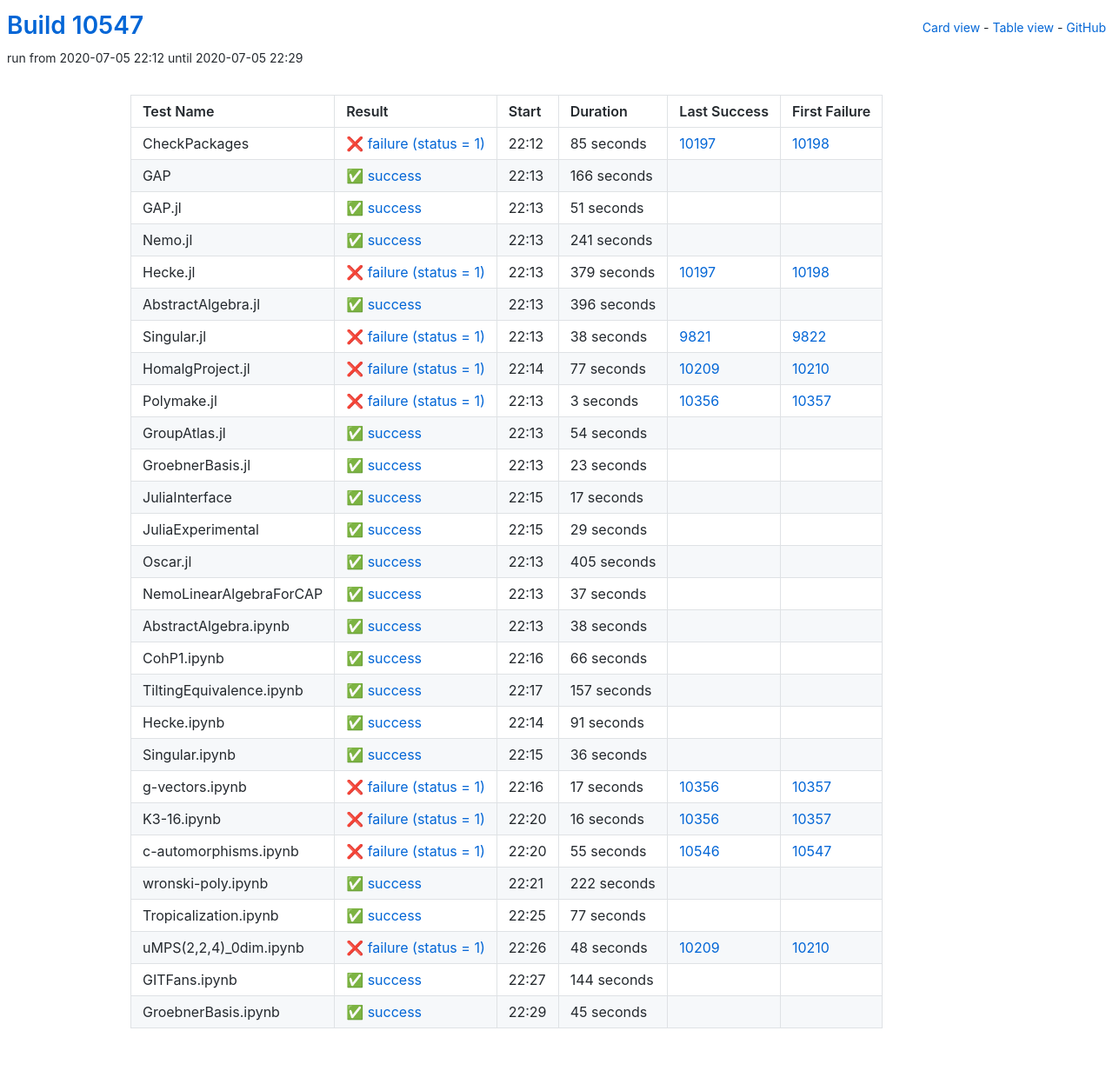
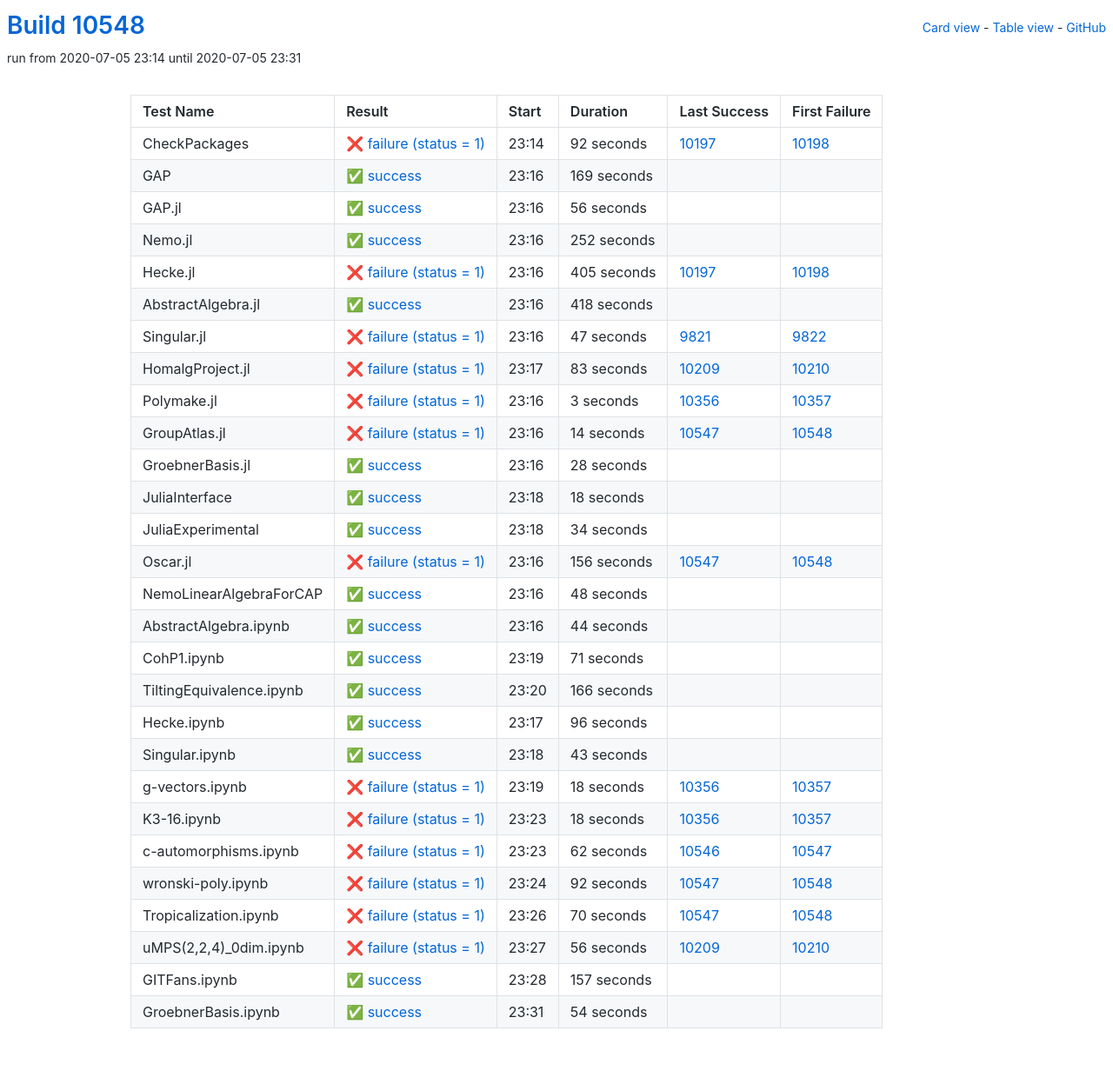
Before and after one commit to oscar-system/oscar-ci-status, a Jekyll site: the page built from table.html, in a window 1280 px wide. Shown: the whole page at 87% size. Built offline with Jekyll 4.4.1, drawn with Linux system fonts in a browser that asks for light colours.

Commit message:
Build #10548

```diff
--- a/_data/ci.yml
+++ b/_data/ci.yml
@@ -1,6 +1,6 @@
 ---
-build: 10547
-build_url: https://oscarci.mathematik.uni-kl.de/job/oscar/10547/
+build: 10548
+build_url: https://oscarci.mathematik.uni-kl.de/job/oscar/10548/
 job: oscar
 organization: oscar-system
 repo: oscar-ci-status
@@ -8,104 +8,104 @@
 tests:
 - name: CheckPackages
   id: checkpackages
-  log: https://oscarci.mathematik.uni-kl.de/job/oscar/10547/artifact/logs/build-10547/CheckPackages.log
-  start: 2020-07-05 22:12
+  log: https://oscarci.mathematik.uni-kl.de/job/oscar/10548/artifact/logs/build-10548/CheckPackages.log
+  start: 2020-07-05 23:14
   success: false
   exitcode: 1
   status: failure
-  duration: 85
+  duration: 92
   last_success: 10197
   last_success_url: https://oscarci.mathematik.uni-kl.de/job/oscar/10197/
   first_failure: 10198
   first_failure_url: https://oscarci.mathematik.uni-kl.de/job/oscar/10198/
 - name: GAP
   id: gap
-  log: https://oscarci.mathematik.uni-kl.de/job/oscar/10547/artifact/logs/build-10547/GAP.log
-  start: 2020-07-05 22:13
+  log: https://oscarci.mathematik.uni-kl.de/job/oscar/10548/artifact/logs/build-10548/GAP.log
+  start: 2020-07-05 23:16
   success: true
   exitcode: 0
   status: success
-  duration: 166
+  duration: 169
   last_success: false
   last_success_url:
   first_failure: false
   first_failure_url:
 - name: GAP.jl
   id: gap-jl
-  log: https://oscarci.mathematik.uni-kl.de/job/oscar/10547/artifact/logs/build-10547/GAP.jl.log
-  start: 2020-07-05 22:13
+  log: https://oscarci.mathematik.uni-kl.de/job/oscar/10548/artifact/logs/build-10548/GAP.jl.log
+  start: 2020-07-05 23:16
   success: true
   exitcode: 0
   status: success
-  duration: 51
+  duration: 56
   last_success: false
   last_success_url:
   first_failure: false
   first_failure_url:
 - name: Nemo.jl
   id: nemo-jl
-  log: https://oscarci.mathematik.uni-kl.de/job/oscar/10547/artifact/logs/build-10547/Nemo.jl.log
-  start: 2020-07-05 22:13
+  log: https://oscarci.mathematik.uni-kl.de/job/oscar/10548/artifact/logs/build-10548/Nemo.jl.log
+  start: 2020-07-05 23:16
   success: true
   exitcode: 0
   status: success
-  duration: 241
+  duration: 252
   last_success: false
   last_success_url:
   first_failure: false
   first_failure_url:
 - name: Hecke.jl
   id: hecke-jl
-  log: https://oscarci.mathematik.uni-kl.de/job/oscar/10547/artifact/logs/build-10547/Hecke.jl.log
-  start: 2020-07-05 22:13
+  log: https://oscarci.mathematik.uni-kl.de/job/oscar/10548/artifact/logs/build-10548/Hecke.jl.log
+  start: 2020-07-05 23:16
   success: false
   exitcode: 1
   status: failure
-  duration: 379
+  duration: 405
   last_success: 10197
   last_success_url: https://oscarci.mathematik.uni-kl.de/job/oscar/10197/
   first_failure: 10198
   first_failure_url: https://oscarci.mathematik.uni-kl.de/job/oscar/10198/
 - name: AbstractAlgebra.jl
   id: abstractalgebra-jl
-  log: https://oscarci.mathematik.uni-kl.de/job/oscar/10547/artifact/logs/build-10547/AbstractAlgebra.jl.log
-  start: 2020-07-05 22:13
+  log: https://oscarci.mathematik.uni-kl.de/job/oscar/10548/artifact/logs/build-10548/AbstractAlgebra.jl.log
+  start: 2020-07-05 23:16
   success: true
   exitcode: 0
   status: success
-  duration: 396
+  duration: 418
   last_success: false
   last_success_url:
   first_failure: false
   first_failure_url:
 - name: Singular.jl
   id: singular-jl
-  log: https://oscarci.mathematik.uni-kl.de/job/oscar/10547/artifact/logs/build-10547/Singular.jl.log
-  start: 2020-07-05 22:13
+  log: https://oscarci.mathematik.uni-kl.de/job/oscar/10548/artifact/logs/build-10548/Singular.jl.log
+  start: 2020-07-05 23:16
   success: false
   exitcode: 1
   status: failure
-  duration: 38
+  duration: 47
   last_success: 9821
   last_success_url: https://oscarci.mathematik.uni-kl.de/job/oscar/9821/
   first_failure: 9822
   first_failure_url: https://oscarci.mathematik.uni-kl.de/job/oscar/9822/
 - name: HomalgProject.jl
   id: homalgproject-jl
-  log: https://oscarci.mathematik.uni-kl.de/job/oscar/10547/artifact/logs/build-10547/HomalgProject.jl.log
-  start: 2020-07-05 22:14
+  log: https://oscarci.mathematik.uni-kl.de/job/oscar/10548/artifact/logs/build-10548/HomalgProject.jl.log
+  start: 2020-07-05 23:17
   success: false
   exitcode: 1
   status: failure
-  duration: 77
+  duration: 83
   last_success: 10209
   last_success_url: https://oscarci.mathematik.uni-kl.de/job/oscar/10209/
   first_failure: 10210
   first_failure_url: https://oscarci.mathematik.uni-kl.de/job/oscar/10210/
 - name: Polymake.jl
   id: polymake-jl
-  log: https://oscarci.mathematik.uni-kl.de/job/oscar/10547/artifact/logs/build-10547/Polymake.jl.log
-  start: 2020-07-05 22:13
+  log: https://oscarci.mathematik.uni-kl.de/job/oscar/10548/artifact/logs/build-10548/Polymake.jl.log
+  start: 2020-07-05 23:16
   success: false
   exitcode: 1
   status: failure
@@ -116,8 +116,224 @@
   first_failure_url: https://oscarci.mathematik.uni-kl.de/job/oscar/10357/
 - name: GroupAtlas.jl
   id: groupatlas-jl
-  log: https://oscarci.mathematik.uni-kl.de/job/oscar/10547/artifact/logs/build-10547/GroupAtlas.jl.log
-  start: 2020-07-05 22:13
+  log: https://oscarci.mathematik.uni-kl.de/job/oscar/10548/artifact/logs/build-10548/GroupAtlas.jl.log
+  start: 2020-07-05 23:16
+  success: false
+  exitcode: 1
+  status: failure
+  duration: 14
+  last_success: 10547
+  last_success_url: https://oscarci.mathematik.uni-kl.de/job/oscar/10547/
+  first_failure: 10548
+  first_failure_url: https://oscarci.mathematik.uni-kl.de/job/oscar/10548/
+- name: GroebnerBasis.jl
+  id: groebnerbasis-jl
+  log: https://oscarci.mathematik.uni-kl.de/job/oscar/10548/artifact/logs/build-10548/GroebnerBasis.jl.log
+  start: 2020-07-05 23:16
+  success: true
+  exitcode: 0
+  status: success
+  duration: 28
+  last_success: false
+  last_success_url:
+  first_failure: false
+  first_failure_url:
+- name: JuliaInterface
+  id: juliainterface
+  log: https://oscarci.mathematik.uni-kl.de/job/oscar/10548/artifact/logs/build-10548/JuliaInterface.log
+  start: 2020-07-05 23:18
+  success: true
+  exitcode: 0
+  status: success
+  duration: 18
+  last_success: false
+  last_success_url:
+  first_failure: false
+  first_failure_url:
+- name: JuliaExperimental
+  id: juliaexperimental
+  log: https://oscarci.mathematik.uni-kl.de/job/oscar/10548/artifact/logs/build-10548/JuliaExperimental.log
+  start: 2020-07-05 23:18
+  success: true
+  exitcode: 0
+  status: success
+  duration: 34
+  last_success: false
+  last_success_url:
+  first_failure: false
+  first_failure_url:
+- name: Oscar.jl
+  id: oscar-jl
+  log: https://oscarci.mathematik.uni-kl.de/job/oscar/10548/artifact/logs/build-10548/Oscar.jl.log
+  start: 2020-07-05 23:16
+  success: false
+  exitcode: 1
+  status: failure
+  duration: 156
+  last_success: 10547
+  last_success_url: https://oscarci.mathematik.uni-kl.de/job/oscar/10547/
+  first_failure: 10548
+  first_failure_url: https://oscarci.mathematik.uni-kl.de/job/oscar/10548/
+- name: NemoLinearAlgebraForCAP
+  id: nemolinearalgebraforcap
+  log: https://oscarci.mathematik.uni-kl.de/job/oscar/10548/artifact/logs/build-10548/NemoLinearAlgebraForCAP.log
+  start: 2020-07-05 23:16
+  success: true
+  exitcode: 0
+  status: success
+  duration: 48
+  last_success: false
+  last_success_url:
+  first_failure: false
+  first_failure_url:
+- name: AbstractAlgebra.ipynb
+  id: abstractalgebra-ipynb
+  log: https://oscarci.mathematik.uni-kl.de/job/oscar/10548/artifact/logs/build-10548/AbstractAlgebra.ipynb.log
+  start: 2020-07-05 23:16
+  success: true
+  exitcode: 0
+  status: success
+  duration: 44
+  last_success: false
+  last_success_url:
+  first_failure: false
+  first_failure_url:
+- name: CohP1.ipynb
+  id: cohp1-ipynb
+  log: https://oscarci.mathematik.uni-kl.de/job/oscar/10548/artifact/logs/build-10548/CohP1.ipynb.log
+  start: 2020-07-05 23:19
+  success: true
+  exitcode: 0
+  status: success
+  duration: 71
+  last_success: false
+  last_success_url:
+  first_failure: false
+  first_failure_url:
+- name: TiltingEquivalence.ipynb
+  id: tiltingequivalence-ipynb
+  log: https://oscarci.mathematik.uni-kl.de/job/oscar/10548/artifact/logs/build-10548/TiltingEquivalence.ipynb.log
+  start: 2020-07-05 23:20
+  success: true
+  exitcode: 0
+  status: success
+  duration: 166
+  last_success: false
+  last_success_url:
+  first_failure: false
+  first_failure_url:
+- name: Hecke.ipynb
+  id: hecke-ipynb
+  log: https://oscarci.mathematik.uni-kl.de/job/oscar/10548/artifact/logs/build-10548/Hecke.ipynb.log
+  start: 2020-07-05 23:17
+  success: true
+  exitcode: 0
+  status: success
+  duration: 96
+  last_success: false
+  last_success_url:
+  first_failure: false
+  first_failure_url:
+- name: Singular.ipynb
+  id: singular-ipynb
+  log: https://oscarci.mathematik.uni-kl.de/job/oscar/10548/artifact/logs/build-10548/Singular.ipynb.log
+  start: 2020-07-05 23:18
+  success: true
+  exitcode: 0
+  status: success
+  duration: 43
+  last_success: false
+  last_success_url:
+  first_failure: false
+  first_failure_url:
+- name: g-vectors.ipynb
+  id: g-vectors-ipynb
+  log: https://oscarci.mathematik.uni-kl.de/job/oscar/10548/artifact/logs/build-10548/g-vectors.ipynb.log
+  start: 2020-07-05 23:19
+  success: false
+  exitcode: 1
+  status: failure
+  duration: 18
+  last_success: 10356
+  last_success_url: https://oscarci.mathematik.uni-kl.de/job/oscar/10356/
+  first_failure: 10357
+  first_failure_url: https://oscarci.mathematik.uni-kl.de/job/oscar/10357/
+- name: K3-16.ipynb
+  id: k3-16-ipynb
+  log: https://oscarci.mathematik.uni-kl.de/job/oscar/10548/artifact/logs/build-10548/K3-16.ipynb.log
+  start: 2020-07-05 23:23
+  success: false
+  exitcode: 1
+  status: failure
+  duration: 18
+  last_success: 10356
+  last_success_url: https://oscarci.mathematik.uni-kl.de/job/oscar/10356/
+  first_failure: 10357
+  first_failure_url: https://oscarci.mathematik.uni-kl.de/job/oscar/10357/
+- name: c-automorphisms.ipynb
+  id: c-automorphisms-ipynb
+  log: https://oscarci.mathematik.uni-kl.de/job/oscar/10548/artifact/logs/build-10548/c-automorphisms.ipynb.log
+  start: 2020-07-05 23:23
+  success: false
+  exitcode: 1
+  status: failure
+  duration: 62
+  last_success: 10546
+  last_success_url: https://oscarci.mathematik.uni-kl.de/job/oscar/10546/
+  first_failure: 10547
+  first_failure_url: https://oscarci.mathematik.uni-kl.de/job/oscar/10547/
+- name: wronski-poly.ipynb
+  id: wronski-poly-ipynb
+  log: https://oscarci.mathematik.uni-kl.de/job/oscar/10548/artifact/logs/build-10548/wronski-poly.ipynb.log
+  start: 2020-07-05 23:24
+  success: false
+  exitcode: 1
+  status: failure
+  duration: 92
+  last_success: 10547
+  last_success_url: https://oscarci.mathematik.uni-kl.de/job/oscar/10547/
+  first_failure: 10548
+  first_failure_url: https://oscarci.mathematik.uni-kl.de/job/oscar/10548/
+- name: Tropicalization.ipynb
+  id: tropicalization-ipynb
+  log: https://oscarci.mathematik.uni-kl.de/job/oscar/10548/artifact/logs/build-10548/Tropicalization.ipynb.log
+  start: 2020-07-05 23:26
+  success: false
+  exitcode: 1
+  status: failure
+  duration: 70
+  last_success: 10547
+  last_success_url: https://oscarci.mathematik.uni-kl.de/job/oscar/10547/
+  first_failure: 10548
+  first_failure_url: https://oscarci.mathematik.uni-kl.de/job/oscar/10548/
+- name: uMPS(2,2,4)_0dim.ipynb
+  id: umps-2-2-4-0dim-ipynb
+  log: https://oscarci.mathematik.uni-kl.de/job/oscar/10548/artifact/logs/build-10548/uMPS-2-2-4-_0dim.ipynb.log
+  start: 2020-07-05 23:27
+  success: false
+  exitcode: 1
+  status: failure
+  duration: 56
+  last_success: 10209
+  last_success_url: https://oscarci.mathematik.uni-kl.de/job/oscar/10209/
+  first_failure: 10210
+  first_failure_url: https://oscarci.mathematik.uni-kl.de/job/oscar/10210/
+- name: GITFans.ipynb
+  id: gitfans-ipynb
+  log: https://oscarci.mathematik.uni-kl.de/job/oscar/10548/artifact/logs/build-10548/GITFans.ipynb.log
+  start: 2020-07-05 23:28
+  success: true
+  exitcode: 0
+  status: success
+  duration: 157
+  last_success: false
+  last_success_url:
+  first_failure: false
+  first_failure_url:
+- name: GroebnerBasis.ipynb
+  id: groebnerbasis-ipynb
+  log: https://oscarci.mathematik.uni-kl.de/job/oscar/10548/artifact/logs/build-10548/GroebnerBasis.ipynb.log
+  start: 2020-07-05 23:31
   success: true
   exitcode: 0
   status: success
@@ -126,219 +342,3 @@
   last_success_url:
   first_failure: false
   first_failure_url:
-- name: GroebnerBasis.jl
-  id: groebnerbasis-jl
-  log: https://oscarci.mathematik.uni-kl.de/job/oscar/10547/artifact/logs/build-10547/GroebnerBasis.jl.log
-  start: 2020-07-05 22:13
-  success: true
-  exitcode: 0
-  status: success
-  duration: 23
-  last_success: false
-  last_success_url:
-  first_failure: false
-  first_failure_url:
-- name: JuliaInterface
-  id: juliainterface
-  log: https://oscarci.mathematik.uni-kl.de/job/oscar/10547/artifact/logs/build-10547/JuliaInterface.log
-  start: 2020-07-05 22:15
-  success: true
-  exitcode: 0
-  status: success
-  duration: 17
-  last_success: false
-  last_success_url:
-  first_failure: false
-  first_failure_url:
-- name: JuliaExperimental
-  id: juliaexperimental
-  log: https://oscarci.mathematik.uni-kl.de/job/oscar/10547/artifact/logs/build-10547/JuliaExperimental.log
-  start: 2020-07-05 22:15
-  success: true
-  exitcode: 0
-  status: success
-  duration: 29
-  last_success: false
-  last_success_url:
-  first_failure: false
-  first_failure_url:
-- name: Oscar.jl
-  id: oscar-jl
-  log: https://oscarci.mathematik.uni-kl.de/job/oscar/10547/artifact/logs/build-10547/Oscar.jl.log
-  start: 2020-07-05 22:13
-  success: true
-  exitcode: 0
-  status: success
-  duration: 405
-  last_success: false
-  last_success_url:
-  first_failure: false
-  first_failure_url:
-- name: NemoLinearAlgebraForCAP
-  id: nemolinearalgebraforcap
-  log: https://oscarci.mathematik.uni-kl.de/job/oscar/10547/artifact/logs/build-10547/NemoLinearAlgebraForCAP.log
-  start: 2020-07-05 22:13
-  success: true
-  exitcode: 0
-  status: success
-  duration: 37
-  last_success: false
-  last_success_url:
-  first_failure: false
-  first_failure_url:
-- name: AbstractAlgebra.ipynb
-  id: abstractalgebra-ipynb
-  log: https://oscarci.mathematik.uni-kl.de/job/oscar/10547/artifact/logs/build-10547/AbstractAlgebra.ipynb.log
-  start: 2020-07-05 22:13
-  success: true
-  exitcode: 0
-  status: success
-  duration: 38
-  last_success: false
-  last_success_url:
-  first_failure: false
-  first_failure_url:
-- name: CohP1.ipynb
-  id: cohp1-ipynb
-  log: https://oscarci.mathematik.uni-kl.de/job/oscar/10547/artifact/logs/build-10547/CohP1.ipynb.log
-  start: 2020-07-05 22:16
-  success: true
-  exitcode: 0
-  status: success
-  duration: 66
-  last_success: false
-  last_success_url:
-  first_failure: false
-  first_failure_url:
-- name: TiltingEquivalence.ipynb
-  id: tiltingequivalence-ipynb
-  log: https://oscarci.mathematik.uni-kl.de/job/oscar/10547/artifact/logs/build-10547/TiltingEquivalence.ipynb.log
-  start: 2020-07-05 22:17
-  success: true
-  exitcode: 0
-  status: success
-  duration: 157
-  last_success: false
-  last_success_url:
-  first_failure: false
-  first_failure_url:
-- name: Hecke.ipynb
-  id: hecke-ipynb
-  log: https://oscarci.mathematik.uni-kl.de/job/oscar/10547/artifact/logs/build-10547/Hecke.ipynb.log
-  start: 2020-07-05 22:14
-  success: true
-  exitcode: 0
-  status: success
-  duration: 91
-  last_success: false
-  last_success_url:
-  first_failure: false
-  first_failure_url:
-- name: Singular.ipynb
-  id: singular-ipynb
-  log: https://oscarci.mathematik.uni-kl.de/job/oscar/10547/artifact/logs/build-10547/Singular.ipynb.log
-  start: 2020-07-05 22:15
-  success: true
-  exitcode: 0
-  status: success
-  duration: 36
-  last_success: false
-  last_success_url:
-  first_failure: false
-  first_failure_url:
-- name: g-vectors.ipynb
-  id: g-vectors-ipynb
-  log: https://oscarci.mathematik.uni-kl.de/job/oscar/10547/artifact/logs/build-10547/g-vectors.ipynb.log
-  start: 2020-07-05 22:16
-  success: false
-  exitcode: 1
-  status: failure
-  duration: 17
-  last_success: 10356
-  last_success_url: https://oscarci.mathematik.uni-kl.de/job/oscar/10356/
-  first_failure: 10357
-  first_failure_url: https://oscarci.mathematik.uni-kl.de/job/oscar/10357/
-- name: K3-16.ipynb
-  id: k3-16-ipynb
-  log: https://oscarci.mathematik.uni-kl.de/job/oscar/10547/artifact/logs/build-10547/K3-16.ipynb.log
-  start: 2020-07-05 22:20
-  success: false
-  exitcode: 1
-  status: failure
-  duration: 16
-  last_success: 10356
-  last_success_url: https://oscarci.mathematik.uni-kl.de/job/oscar/10356/
-  first_failure: 10357
-  first_failure_url: https://oscarci.mathematik.uni-kl.de/job/oscar/10357/
-- name: c-automorphisms.ipynb
-  id: c-automorphisms-ipynb
-  log: https://oscarci.mathematik.uni-kl.de/job/oscar/10547/artifact/logs/build-10547/c-automorphisms.ipynb.log
-  start: 2020-07-05 22:20
-  success: false
-  exitcode: 1
-  status: failure
-  duration: 55
-  last_success: 10546
-  last_success_url: https://oscarci.mathematik.uni-kl.de/job/oscar/10546/
-  first_failure: 10547
-  first_failure_url: https://oscarci.mathematik.uni-kl.de/job/oscar/10547/
-- name: wronski-poly.ipynb
-  id: wronski-poly-ipynb
-  log: https://oscarci.mathematik.uni-kl.de/job/oscar/10547/artifact/logs/build-10547/wronski-poly.ipynb.log
-  start: 2020-07-05 22:21
-  success: true
-  exitcode: 0
-  status: success
-  duration: 222
-  last_success: false
-  last_success_url:
-  first_failure: false
-  first_failure_url:
-- name: Tropicalization.ipynb
-  id: tropicalization-ipynb
-  log: https://oscarci.mathematik.uni-kl.de/job/oscar/10547/artifact/logs/build-10547/Tropicalization.ipynb.log
-  start: 2020-07-05 22:25
-  success: true
-  exitcode: 0
-  status: success
-  duration: 77
-  last_success: false
-  last_success_url:
-  first_failure: false
-  first_failure_url:
-- name: uMPS(2,2,4)_0dim.ipynb
-  id: umps-2-2-4-0dim-ipynb
-  log: https://oscarci.mathematik.uni-kl.de/job/oscar/10547/artifact/logs/build-10547/uMPS-2-2-4-_0dim.ipynb.log
-  start: 2020-07-05 22:26
-  success: false
-  exitcode: 1
-  status: failure
-  duration: 48
-  last_success: 10209
-  last_success_url: https://oscarci.mathematik.uni-kl.de/job/oscar/10209/
-  first_failure: 10210
-  first_failure_url: https://oscarci.mathematik.uni-kl.de/job/oscar/10210/
-- name: GITFans.ipynb
-  id: gitfans-ipynb
-  log: https://oscarci.mathematik.uni-kl.de/job/oscar/10547/artifact/logs/build-10547/GITFans.ipynb.log
-  start: 2020-07-05 22:27
-  success: true
-  exitcode: 0
-  status: success
-  duration: 144
-  last_success: false
-  last_success_url:
-  first_failure: false
-  first_failure_url:
-- name: GroebnerBasis.ipynb
-  id: groebnerbasis-ipynb
-  log: https://oscarci.mathematik.uni-kl.de/job/oscar/10547/artifact/logs/build-10547/GroebnerBasis.ipynb.log
-  start: 2020-07-05 22:29
-  success: true
-  exitcode: 0
-  status: success
-  duration: 45
-  last_success: false
-  last_success_url:
-  first_failure: false
-  first_failure_url:
```
Also changed, not shown: README.md.
